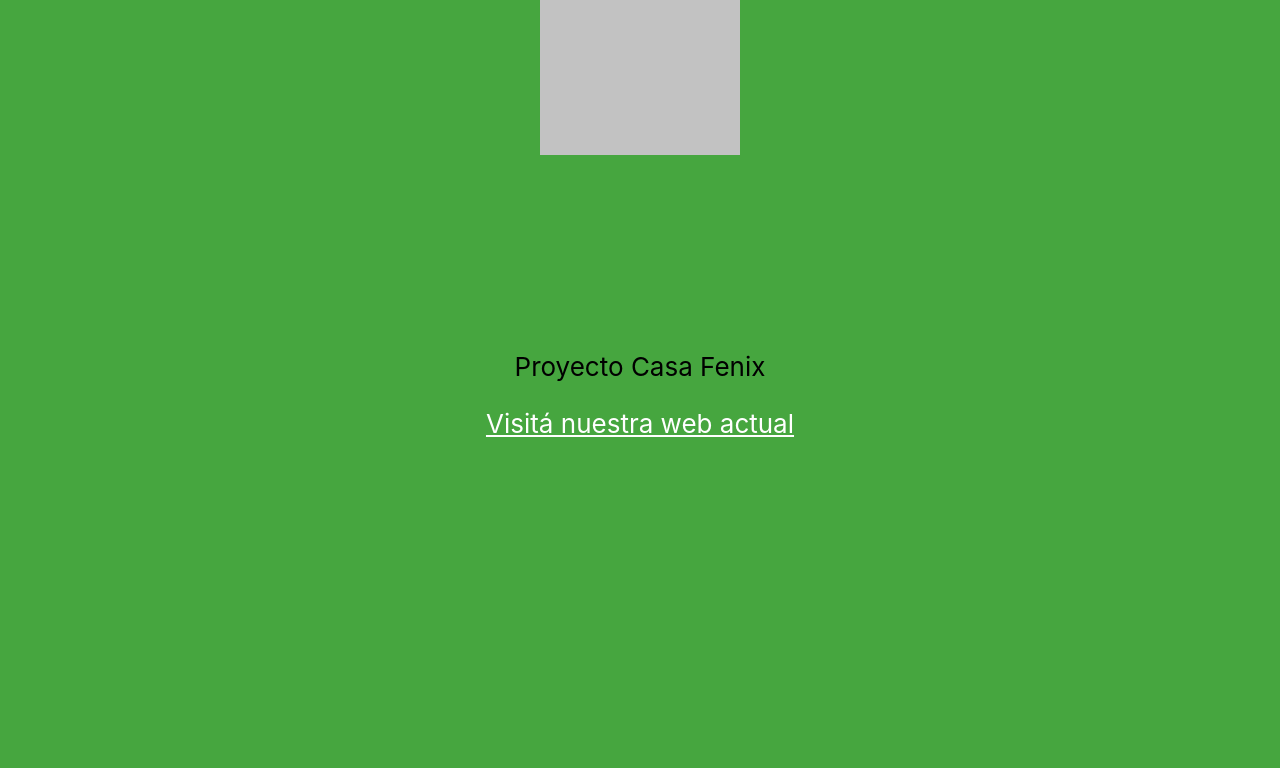
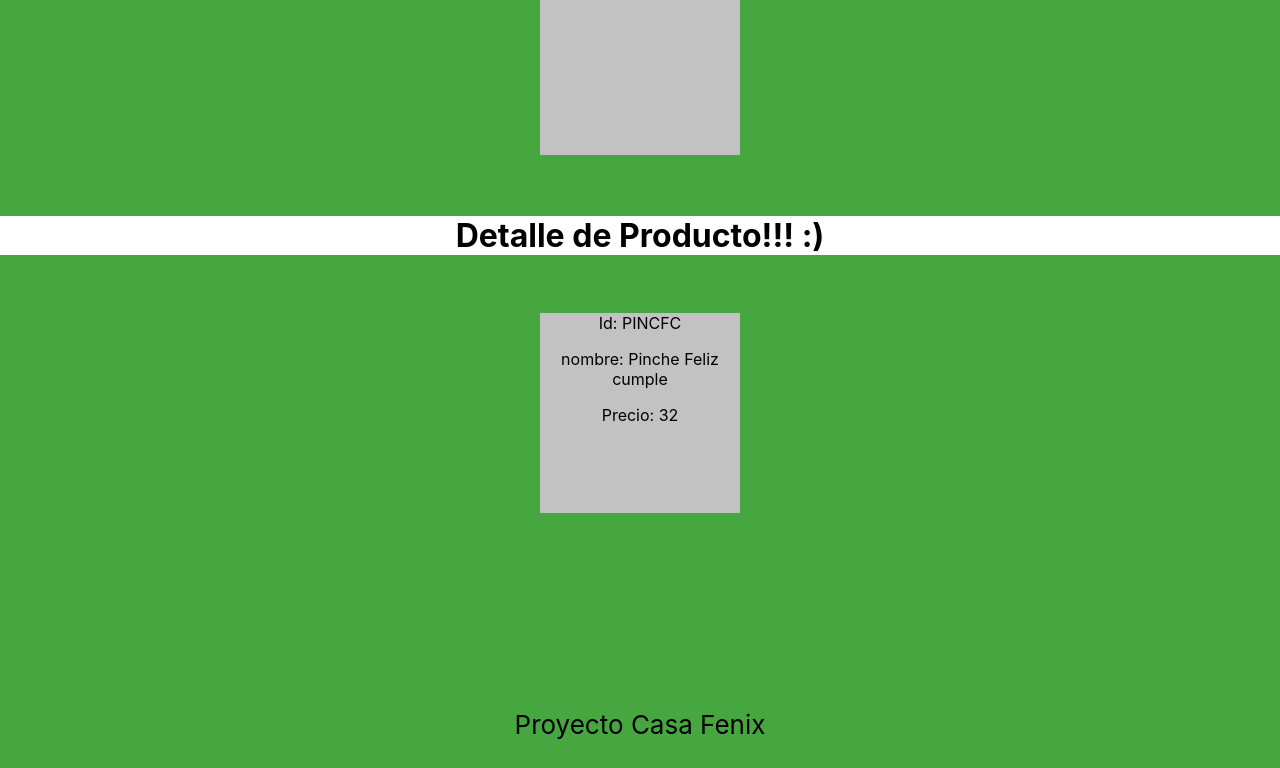
Before and after one commit to lulazuleta/Fenix-LuciaZuleta, a React (Create React App) app: page / in a window 1280 px wide. Shown: the part 1019-1787 px from the top of the page. Built offline with nearby package versions, Linux system fonts and the light colour scheme.

Commit message:
Clase 7, ItemDetail e ItemDetailContainer

```diff
--- a/src/App.js
+++ b/src/App.js
@@ -1,7 +1,7 @@
 import './App.css';
 import {NavBar} from './components/navBar/navBar'
 import {ItemListContainer}from './components/ItemListContainer/ItemListContainer'
-
+import {ItemDetailContainer} from '../src/components/ItemDetailContainer/ItemDetailContainer'
 
 
 
@@ -11,6 +11,13 @@ function App() {
         <NavBar/>
 
         <ItemListContainer />
+
+<br></br>
+<br></br>
+
+
+
+        <ItemDetailContainer/>
 
 
       <header className="App-header">
--- a/src/components/ItemCount/ItemCount.js
+++ b/src/components/ItemCount/ItemCount.js
@@ -4,11 +4,9 @@ import {faPlusSquare} from '@fortawesome/free-solid-svg-icons'
 import {faMinusSquare} from '@fortawesome/free-solid-svg-icons'
 import { isConditionalExpression } from 'typescript'
 
+export const ItemCount = ({initial, stock, onAdd})=> {
 
 
-
-
-export const ItemCount = ({initial, stock, onAdd})=> {
     let [stocks, setStocks] = useState(stock)
     let [cantidad, setCantidad] = useState(initial)
 
--- /dev/null
+++ b/src/components/ItemDetail/ItemDetail.js
@@ -0,0 +1,28 @@
+
+
+export const ItemDetail = ({item}) => {
+
+console.log(item)
+//let [mensaje, setMensaje] = useState('')
+
+
+
+ return (
+<>
+    <div className="ItemDetail">
+
+    <p>Id: <span>{item.ID}</span></p>
+    <p>nombre: <span>{item.DESCRIPCION}</span></p>
+    <p>Precio: <span>{item.Precio}</span></p>
+
+        <div>
+<section>
+   </section>
+        </div>
+
+    </div>
+    </>
+ )
+
+
+}
--- /dev/null
+++ b/src/components/ItemDetailContainer/ItemDetailContainer.css
@@ -0,0 +1,15 @@
+.detailTitulo {
+
+background-color: white;
+
+}
+
+.detailProducto {
+
+    background-color: #c2c2c2;
+    width: 200px;
+    height: 200px;
+    margin-left: auto;
+    margin-right: auto;
+
+}
--- /dev/null
+++ b/src/components/ItemDetailContainer/ItemDetailContainer.js
@@ -0,0 +1,58 @@
+import { useEffect, useState } from "react";
+import {ItemDetail} from '../../components/ItemDetail/ItemDetail.js'
+import '../ItemDetailContainer/ItemDetailContainer.css'
+
+
+export const ItemDetailContainer = ()=>{
+
+    const [producto, setProducto] = useState([])
+
+    const listadoProductos = [
+        {
+            "ID": "PINCFC",
+            "DESCRIPCION": "Pinche Feliz cumple",
+            "Precio": "32"
+        },
+        {
+            "ID": "PINCDC",
+            "DESCRIPCION": "PINCHE FELIZ CUMPLE DOS COLORES",
+            "Precio": "33"
+        },
+        {
+            "ID": "BENGDC",
+            "DESCRIPCION": "bengala gibre dos colores",
+            "Precio": "120"
+        }]
+
+        useEffect(()=>{
+
+        const nuevaPromesa = new Promise((res)=>{
+
+            setTimeout (()=>{
+                res(listadoProductos[0])
+
+            },2000)
+
+        })
+
+        nuevaPromesa.then((res)=>{
+            console.log(res)
+            setProducto(res)
+
+        })
+    },[])
+    return (
+<>
+<div className="detailTitulo">
+<h1>Detalle de Producto!!! :) </h1>
+</div>
+
+ <br/>
+<div className="detailProducto">
+
+<ItemDetail item={producto}></ItemDetail>
+</div>
+</>
+
+)
+}
--- a/src/components/ItemList/ItemList.js
+++ b/src/components/ItemList/ItemList.js
@@ -7,9 +7,10 @@ console.log(items)
 
 return(
 
-    <>
+    <div>
     {items.map(item=><Item item={item}/>)}
-    </>
+
+    </div>
 )
 
 
```
